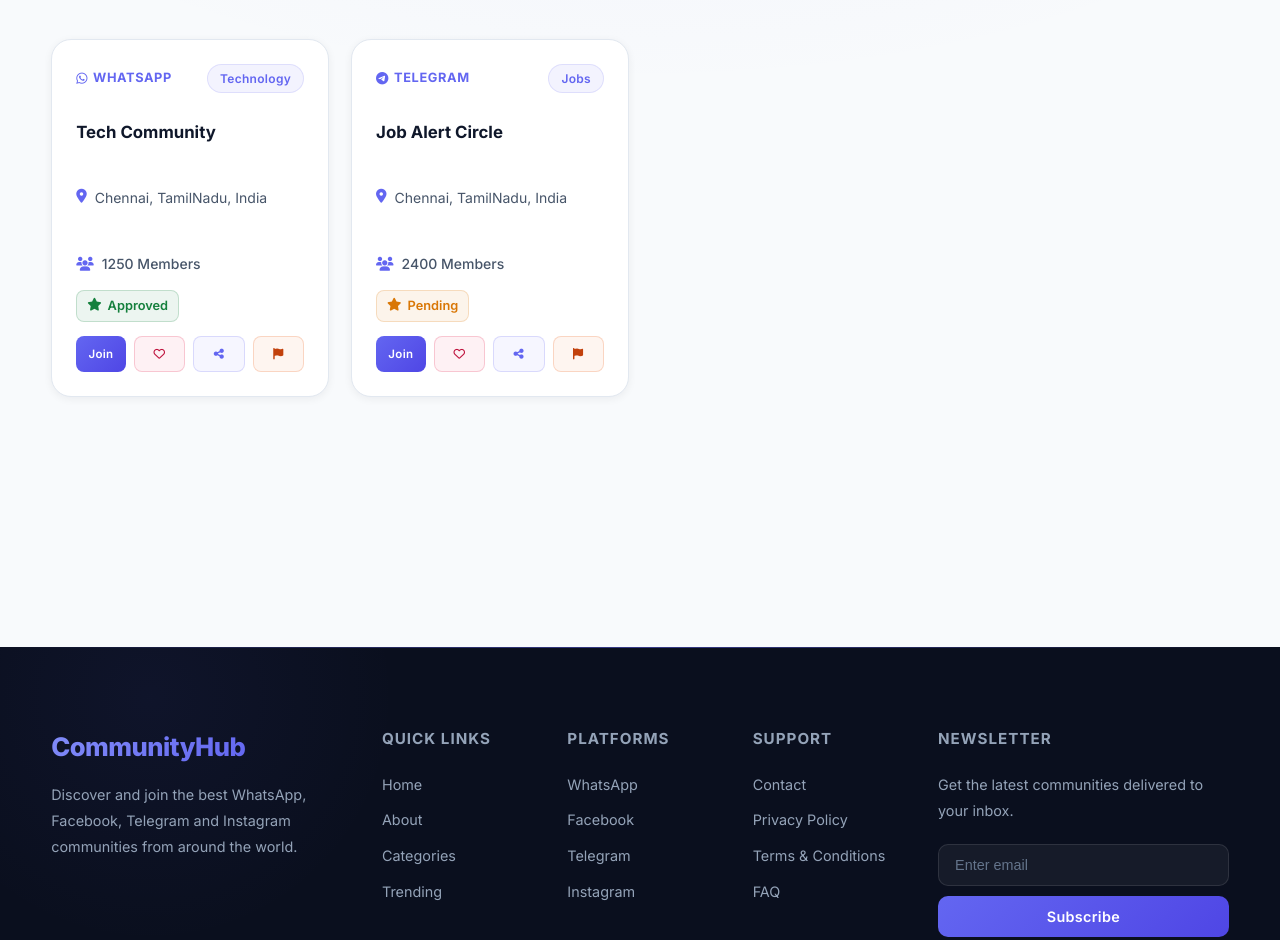
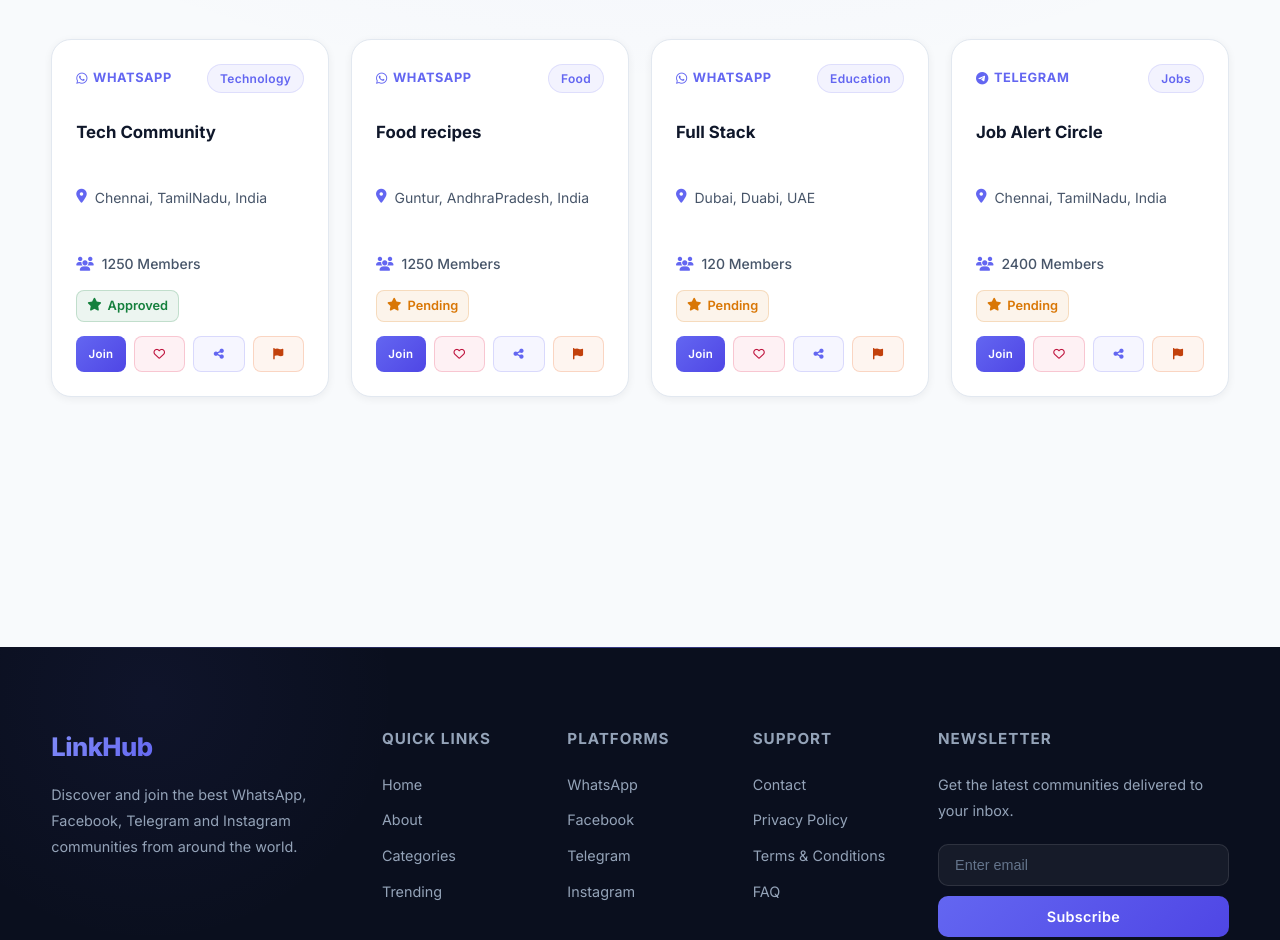
Before and after one commit to Gayathiri99/LinkHub, a website: page index.html in a window 1280 px wide. Shown: the part 1740-2680 px from the top of the page. Drawn offline with Linux system fonts and the light colour scheme.

Commit message:
Added groups in admin.js

```diff
--- a/index.html
+++ b/index.html
@@ -196,7 +196,7 @@
 
             <img
                 src="assets/images/hero.png"
-                alt="Community Hub">
+                alt="Link Hub">
 
         </div>
 
@@ -763,7 +763,7 @@
             <div class="footer-column">
 
                 <h2 class="footer-logo">
-                    CommunityHub
+                    LinkHub
                 </h2>
 
                 <p>
--- a/js/admin.js
+++ b/js/admin.js
@@ -10,6 +10,28 @@
       district:'Chennai',
       members: 1250,
       status: 'Approved',
+      link: 'https://chat.whatsapp.com/example-tech-community'
+    },
+    {
+      name: 'Food recipes',
+      platform: 'WhatsApp',
+      category: 'Food',
+      country:'India',
+      state:'AndhraPradesh',
+      district:'Guntur',
+      members: 1250,
+      status: 'Pending',
+      link: 'https://chat.whatsapp.com/example-tech-community'
+    },
+    {
+      name: 'Full Stack',
+      platform: 'WhatsApp',
+      category: 'Education',
+      country:'UAE',
+      state:'Duabi',
+      district:'Dubai',
+      members: 120,
+      status: 'Pending',
       link: 'https://chat.whatsapp.com/example-tech-community'
     },
     {
```
